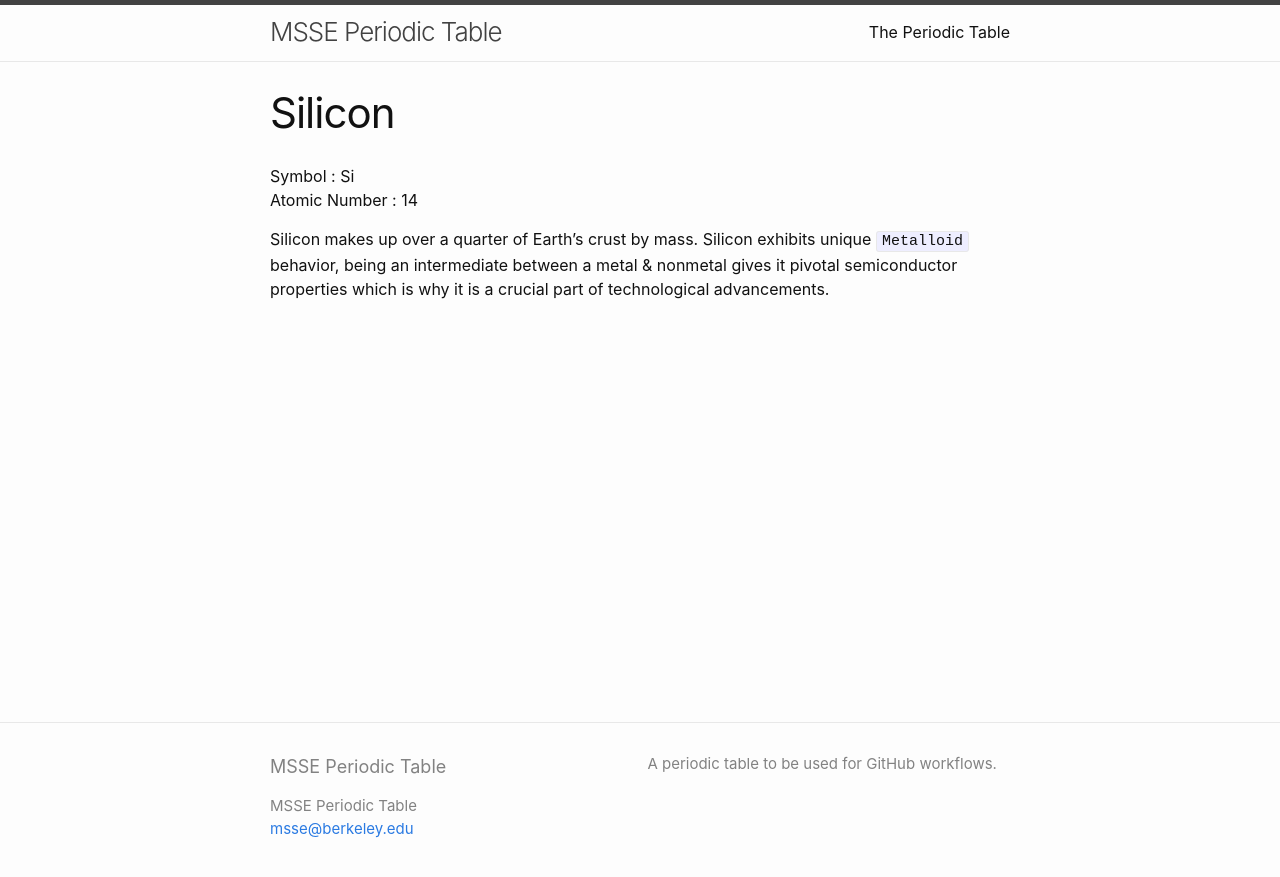
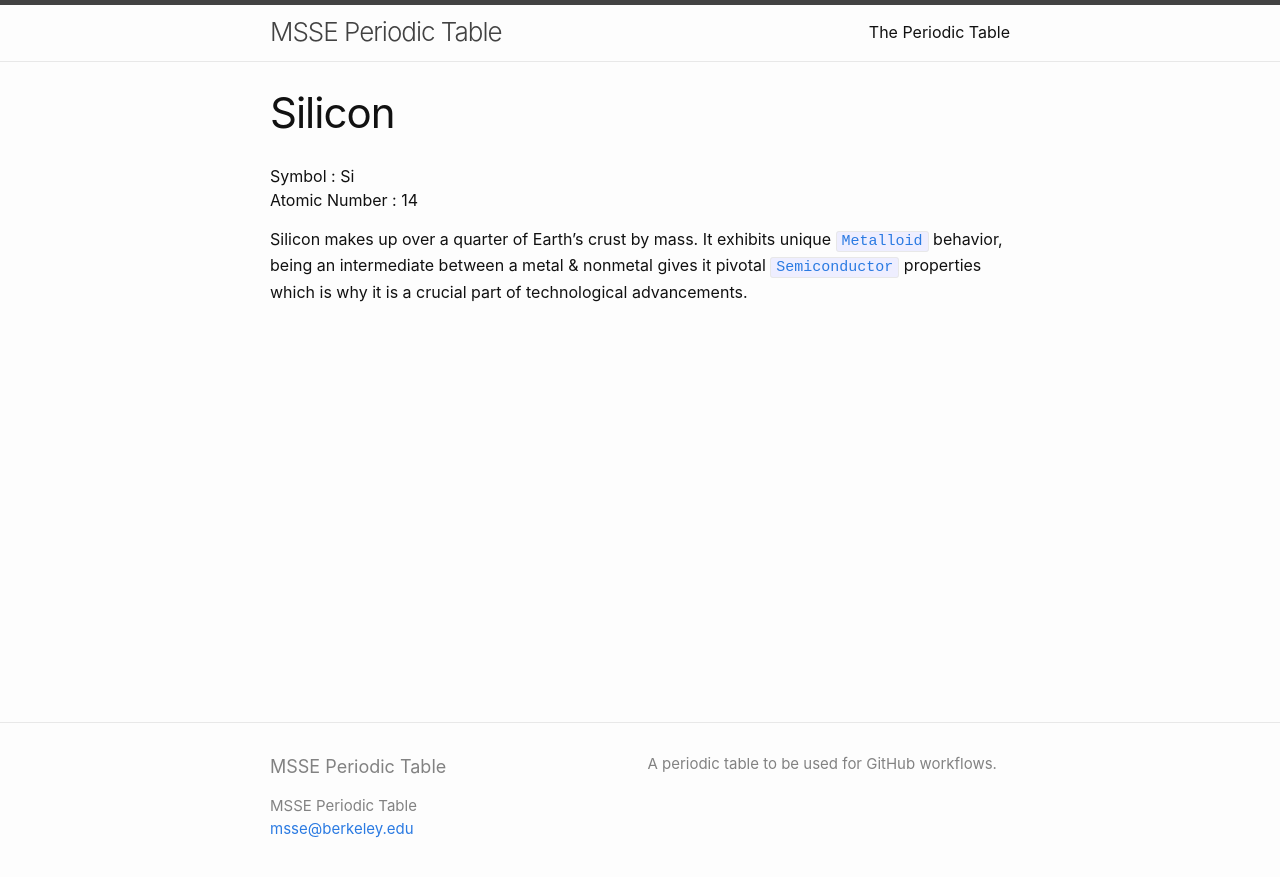
Before and after one commit to msse-chem-280-2024/periodic-table, a Jekyll site: the page built from elements/silicon.md, in a window 1280 px wide. Shown: the top 877 px of the page. Built offline with Jekyll 4.4.1, drawn with Linux system fonts in a browser that asks for light colours.

Commit message:
Changed sentence structure & added hyperlinks to key terms

```diff
--- a/elements/silicon.md
+++ b/elements/silicon.md
@@ -6,5 +6,4 @@ title: Silicon
 Symbol : Si
 Atomic Number : 14
 
-Silicon makes up over a quarter of Earth's crust by mass.
-Silicon exhibits unique `Metalloid` behavior, being an intermediate between a metal & nonmetal gives it pivotal semiconductor properties which is why it is a crucial part of technological advancements.
+Silicon makes up over a quarter of Earth's crust by mass. It exhibits unique [`Metalloid`](https://en.wikipedia.org/wiki/Metalloid) behavior, being an intermediate between a metal & nonmetal gives it pivotal [`Semiconductor`](https://en.wikipedia.org/wiki/Semiconductor) properties which is why it is a crucial part of technological advancements.
```
